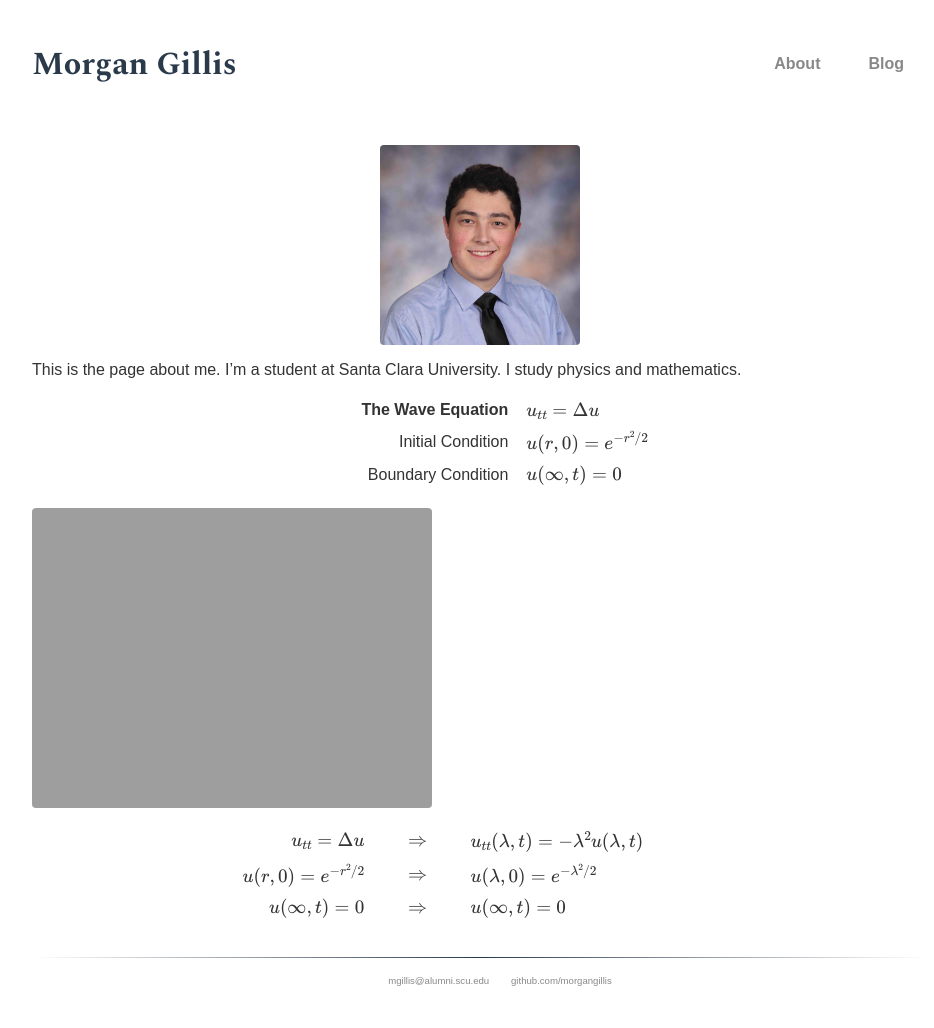
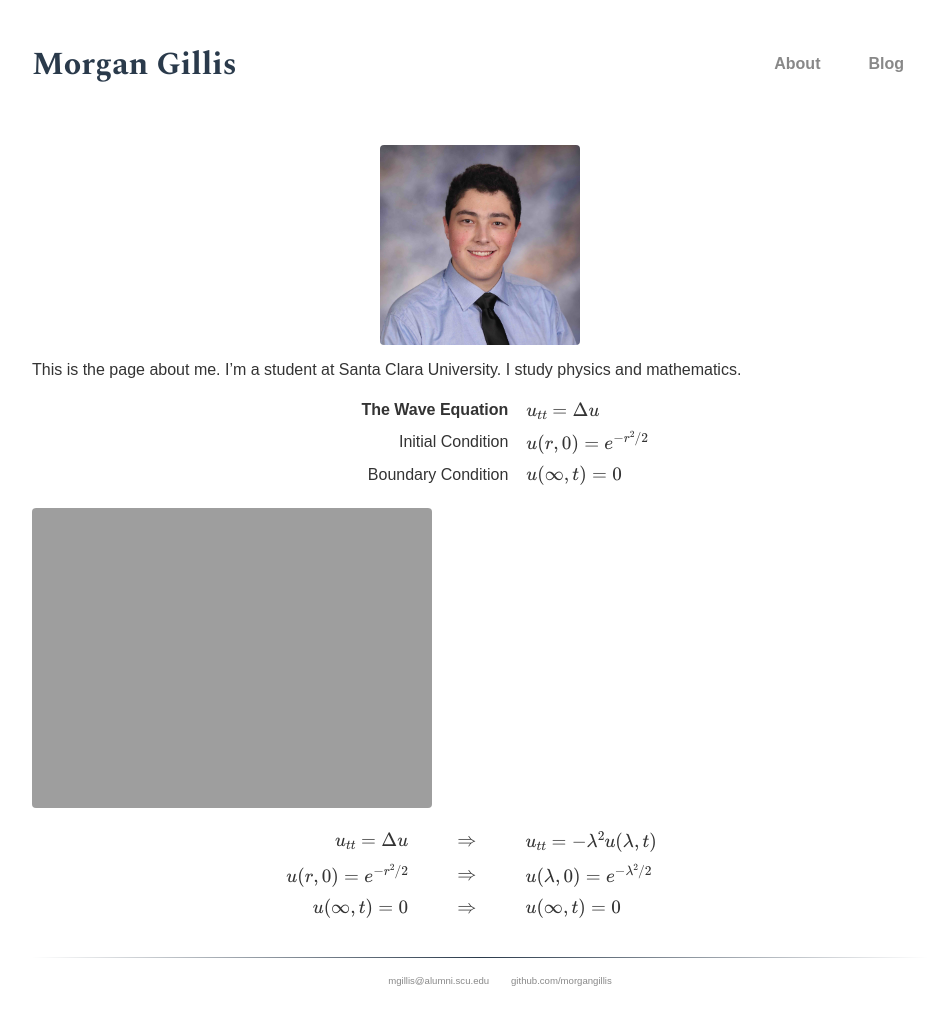
Before and after one commit to morgangillis/morgangillis.github.io, a Jekyll site: the page built from about.md, in a window 1280 px wide. Shown: the whole page, without its empty margins (160-1094 px from the left). Built offline with Jekyll 4.4.1, drawn with Linux system fonts in a browser that asks for light colours; some web fonts are replaced; formulas are drawn with MathJax 3.

Commit message:
Update about.md

```diff
--- a/about.md
+++ b/about.md
@@ -15,7 +15,7 @@ This is the page about me. I'm a student at Santa Clara University. I study phys
 
 ![heat]({{ site.url }}/assets/heat.gif)
 
-|$u_{tt} = \Delta u$|$\Rightarrow$|$u_{tt}(\lambda,t) = -\lambda^2 u(\lambda,t)$|
+|$u_{tt} = \Delta u$|$\Rightarrow$|$u_{tt} = -\lambda^2 u(\lambda,t)$|
 |---:|:---:|:---|
 |$u(r,0) = e^{-r^2/2}$|$\Rightarrow$|$u(\lambda,0) = e^{-\lambda^2/2}$|
 |$u(\infty,t) = 0$|$\Rightarrow$|$u(\infty,t) = 0$|
```
